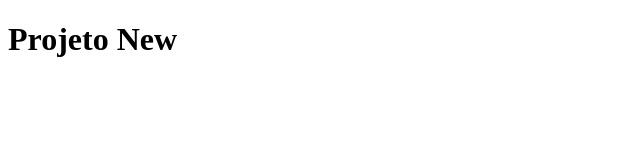
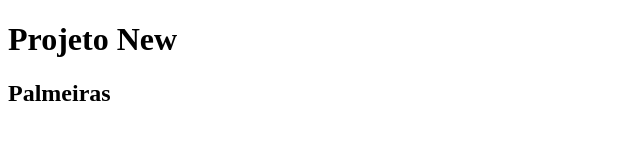
Before and after one commit to gab402/Sesi01, a plain HTML site: page index.html in a window 1280 px wide. Shown: the whole page, without its empty margins (0-640 px from the left). Drawn offline with Linux system fonts and the light colour scheme.

Commit message:
adicionando h2 na tela

```diff
--- a/index.html
+++ b/index.html
@@ -7,6 +7,7 @@
 </head>
 <body>
     <h1> Projeto New </h1>
+    <h2>Palmeiras</h2>
 
 </body>
 </html>
```
